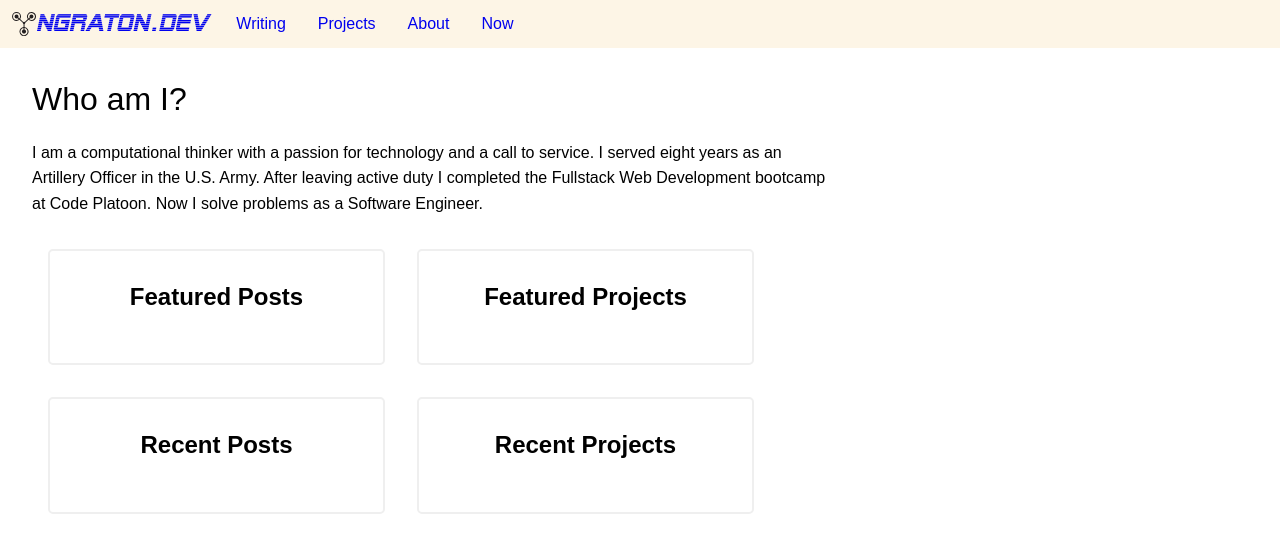
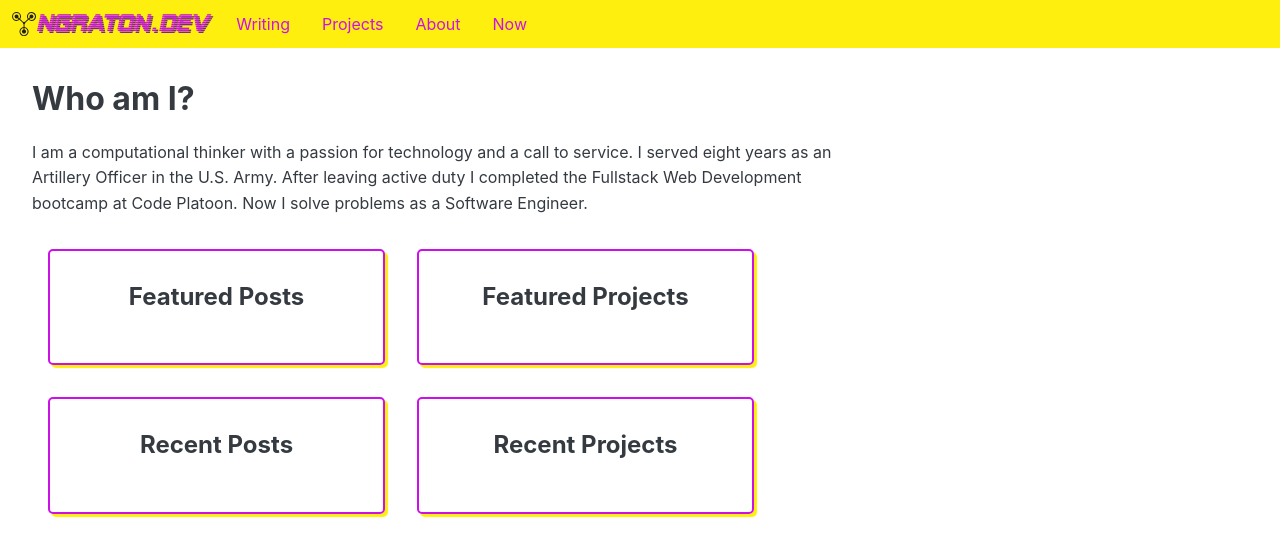
Before and after one commit to ngraton/ngraton.dev, a Gatsby site: page / in a window 1280 px wide. Built offline with nearby package versions, Linux system fonts and the light colour scheme; Gatsby itself is replaced by a stand-in of ours; a web font is replaced by a local one.

Commit message:
update colors

```diff
--- a/src/assets/main.css
+++ b/src/assets/main.css
@@ -3,6 +3,10 @@
 html {
   box-sizing: border-box;
   line-height: 1.6;
+  color: #343a40;
+  font-family: -apple-system,BlinkMacSystemFont,Helvetica Neue,Roboto,Arial,Noto Sans,sans-serif,Apple Color Emoji,Segoe UI,Segoe UI Emoji,Segoe UI Symbol,Noto Color Emoji;
+  /* -webkit-font-smoothing: antialiased;
+  -moz-osx-font-smoothing: grayscale; */
 }
 *,
 *:before,
@@ -19,24 +23,41 @@ h5 {
   margin-top: 0;
 }
 
+a {
+  color: #cb11e8;
+  text-decoration: none;
+}
+
+a:hover {
+  color: #e313ff;
+  border-bottom: 2px solid #e313ff;
+}
+
 .navbar {
   position: sticky;
   top: 0px;
-  background-color: oldlace;
+  background-color: #ffef0f;
   overflow: hidden;
+  color: #cb11e8;
 }
 
-.nav-link:not(:first-child) {display: none;}
+.nav-link:not(:first-child) {
+  display: none;
+}
 
-.nav-link {
+a.nav-link {
   padding: 1rem 1rem;
   text-decoration: none;
   line-height: 1;
   display: block;
   float: left;
+  color: #cb11e8;
+  border: none;
 }
 
-.navbar.responsive {position: relative;}
+.navbar.responsive {
+  position: sticky;
+}
 .navbar.responsive button.icon {
   position: absolute;
   right: 0;
@@ -79,25 +100,15 @@ h5 {
   align-items: center;
   display: flex;
   width: fit-content;
+  text-shadow: 2px 2px #7d2785;
 }
 
-.navbar.navbar.responsive .brand.nav-link  {
-  font-size: 1.5rem;
-  text-decoration: none;
-  font-family: sf_alien_encountersitalic;
-  padding: .75rem;
-  align-items: center;
+.navbar.responsive .brand.nav-link  {
   display: flex;
-  width: fit-content;
-}
-
-h1 {
-  font-weight: lighter;
 }
 
 body {
   margin: 0;
-  font-family: acumin-pro, sans-serif;
   font-weight: 400;
   font-style: normal;
 }
@@ -117,10 +128,11 @@ body {
 .top-five {
   align-items: center;
   padding: 2rem;
-  border: 2px solid #efefef;
+  border: 2px solid #cb11e8;
   border-radius: 5px;
   margin: 1rem;
   width: 337px;
+  box-shadow: 3px 3px 1px #ffef0f;
 }
 
 .top-five-title {
```
